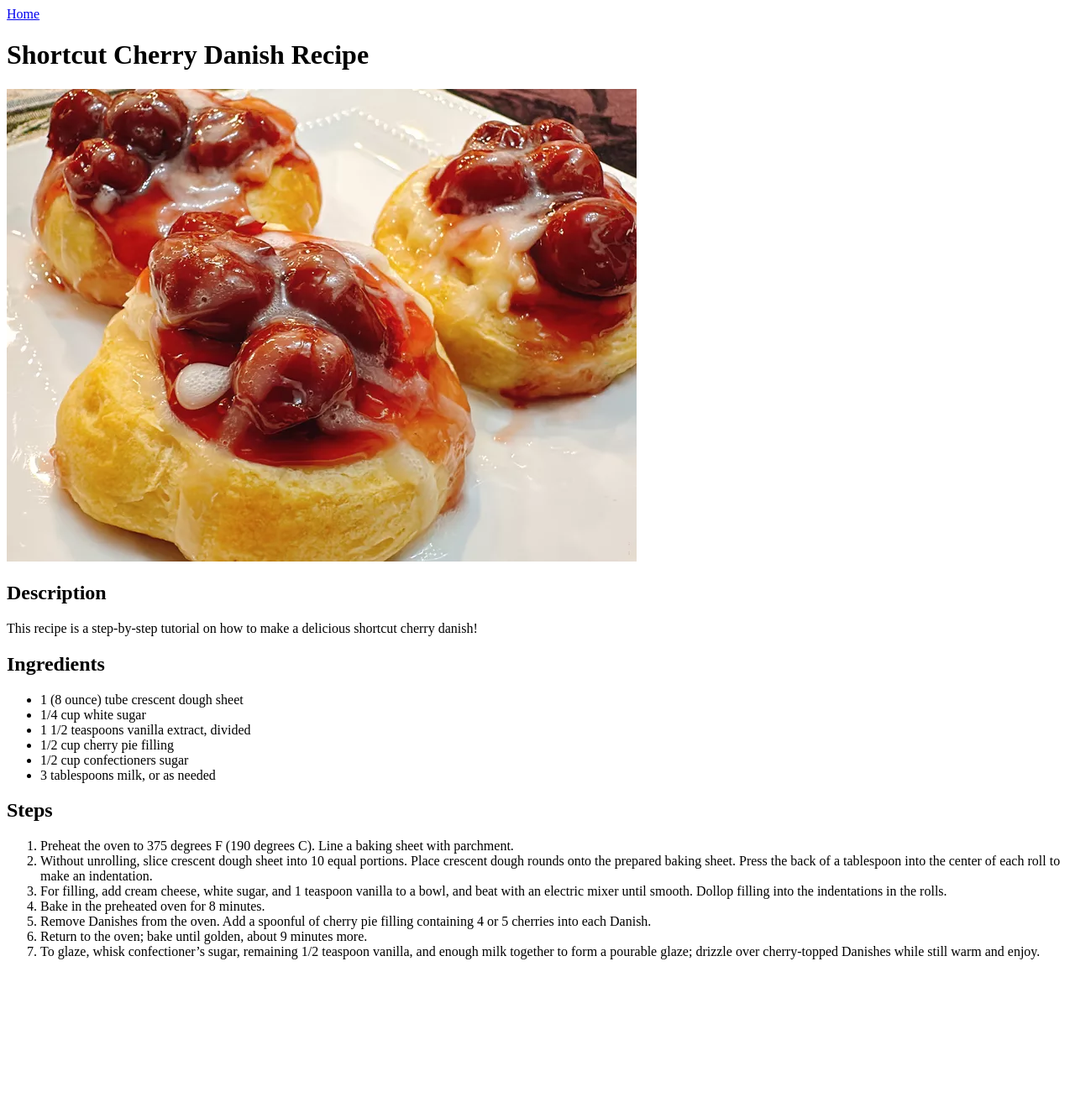
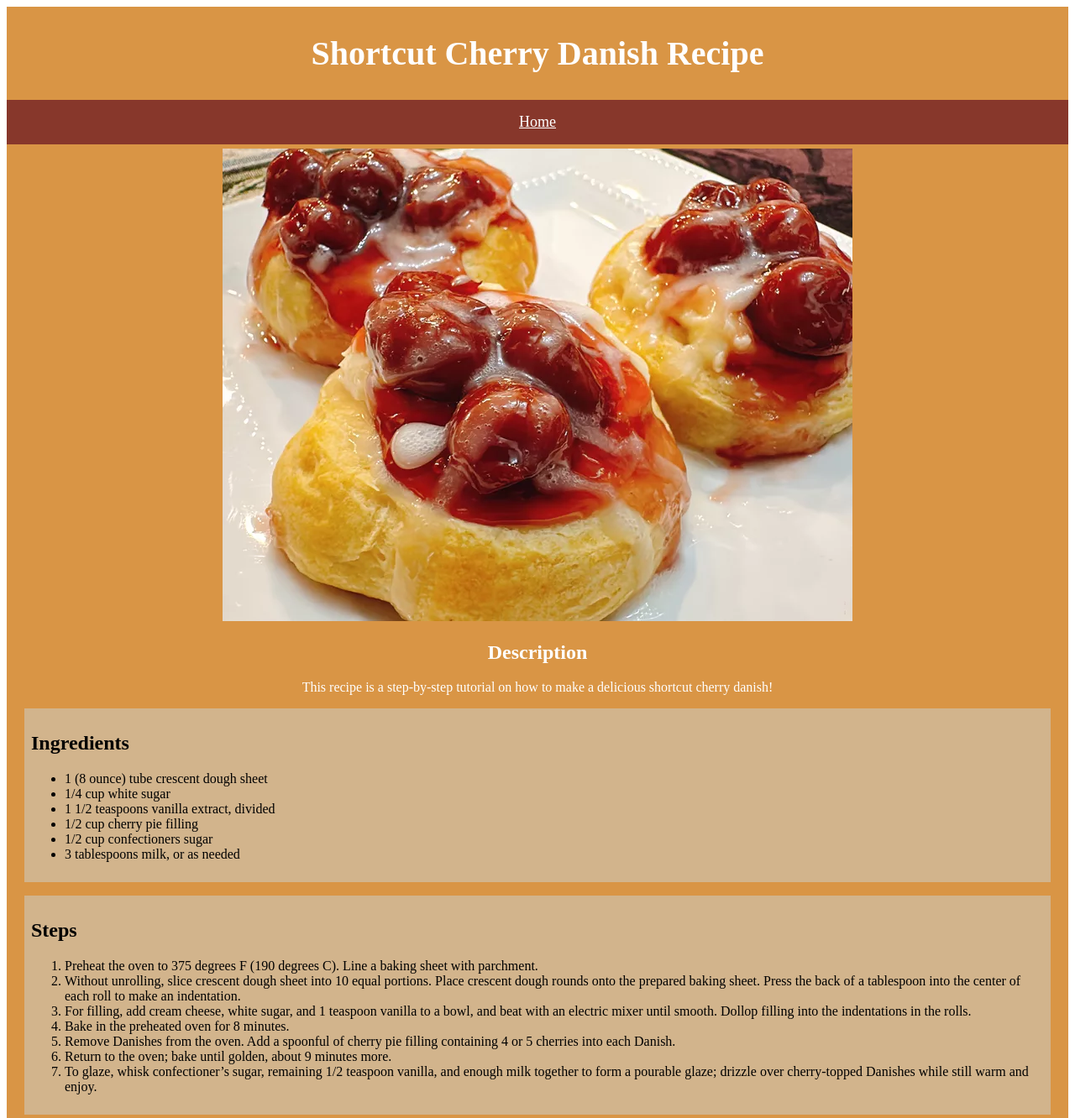
Before and after one commit to ccdita/odin-recipes, a plain HTML site: page recipes/shortcut_cherry_danish.html in a window 1280 px wide. Shown: the top 1332 px of the page at 84% size. Before the commit the page ends 1159 px from the top, so only its background shows below. Drawn offline with Linux system fonts and the light colour scheme.

Commit message:
Style shortcut_cherry_danish.html with CSS
This commit styles the shortcut cherry danish recipe webpage with
external CSS, therefore improving the appearance, feel, and overall
experience of the user.

```diff
--- a/recipes/shortcut_cherry_danish.html
+++ b/recipes/shortcut_cherry_danish.html
@@ -3,16 +3,25 @@
     <head>
         <meta charset="UTF-8">
         <title>Shortcut Cherry Danish Recipe</title>
+
+        <link rel="stylesheet" href="../styles.css">
     </head>
     <body>
-        <a href="../index.html" rel="noreferrer noopener">Home</a>
+        <div id="header">
             <h1>Shortcut Cherry Danish Recipe</h1>
+        </div>
 
+        <div id="navbar">
+            <a href="../index.html" rel="noopener noreferrer">Home</a>
+        </div>
+
+        <div id="main-content">
             <img src="../images/danish.jpg" alt="A plate of shortcut cherry danishes">
 
             <h2>Description</h2>
             <p>This recipe is a step-by-step tutorial on how to make a delicious shortcut cherry danish!</p>
 
+            <div id="ingredients">
                 <h2>Ingredients</h2>
                 <ul>
                     <li>1 (8 ounce) tube crescent dough sheet</li>
@@ -22,7 +31,9 @@
                     <li>1/2 cup confectioners sugar</li>
                     <li>3 tablespoons milk, or as needed</li>
                 </ul>
+            </div>
 
+            <div id="steps">
                 <h2>Steps</h2>
                 <ol>
                     <li>Preheat the oven to 375 degrees F (190 degrees C). Line a baking sheet with parchment.</li>
@@ -33,5 +44,7 @@
                     <li>Return to the oven; bake until golden, about 9 minutes more.</li>
                     <li>To glaze, whisk confectioner’s sugar, remaining 1/2 teaspoon vanilla, and enough milk together to form a pourable glaze; drizzle over cherry-topped Danishes while still warm and enjoy.</li>
                 </ol>
+            </div>
+        </div>
     </body>
 </html>
```
Lines whose indentation alone changed are shown as unchanged.
